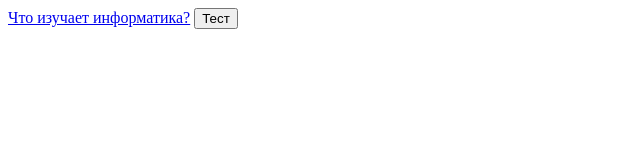
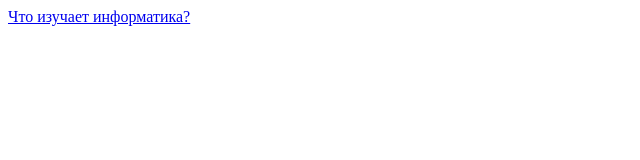
Before and after one commit to ValeriLursa/claster_analysis-main, a plain HTML site: page index.html in a window 1280 px wide. Shown: the whole page, without its empty margins (0-640 px from the left). Drawn offline with Linux system fonts and the light colour scheme.

Commit message:
Убрала кнопку

```diff
--- a/index.html
+++ b/index.html
@@ -9,7 +9,6 @@
         <tr>
             <td>
                 <a class="size_text_course site_padding" href="form\Theme1.html">Что изучает информатика?</a>
-                <button type="submit" class="btn btn-primary w3-btn w3-button" onclick="main()">Тест</button>
             </td>
         </tr>
     </form>
```
